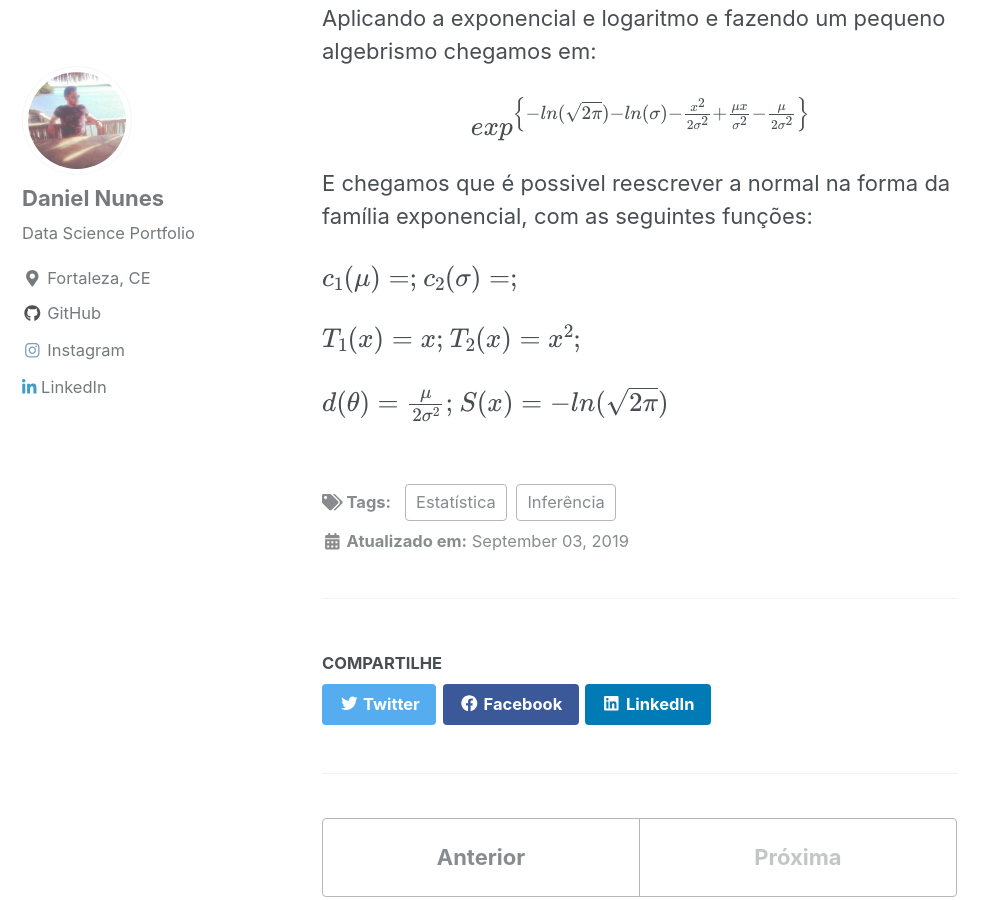
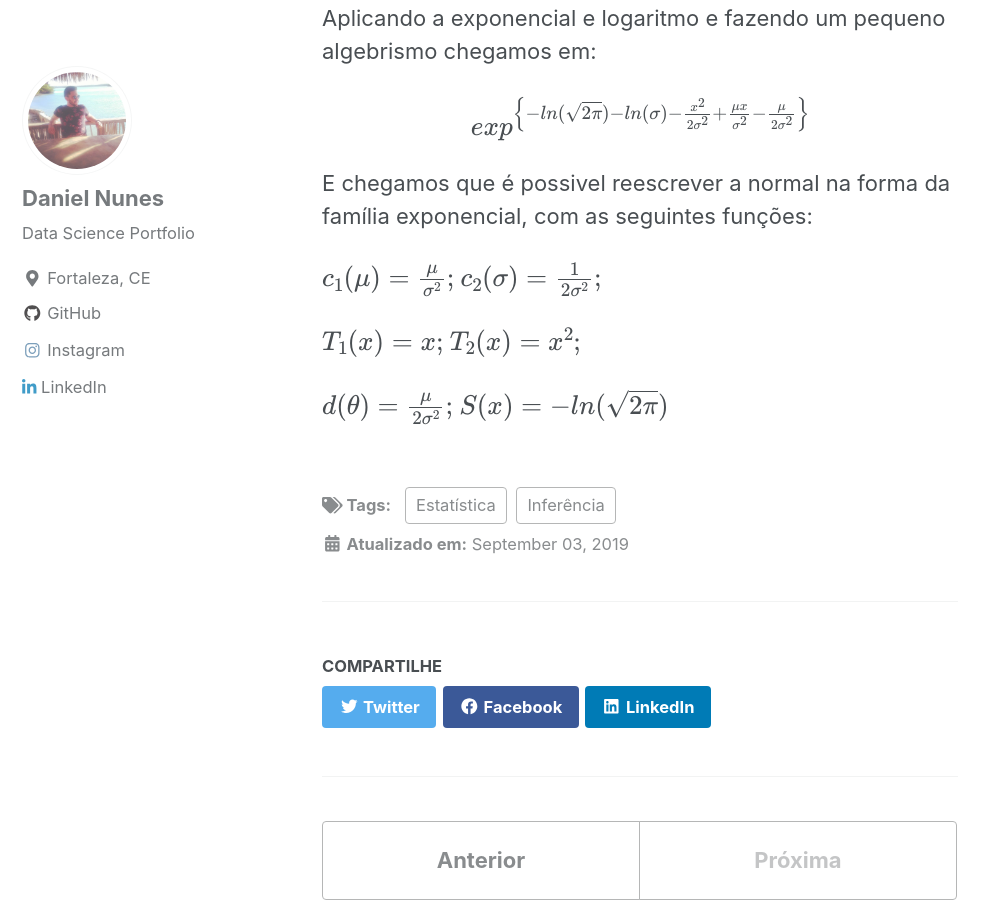
Before and after one commit to danielmnunes/danielmnunes.github.io, a Jekyll site: the page built from _posts/2019-09-03-familia-exponencial.md, in a window 1280 px wide and 900 px high, scrolled down 1847 px. Shown: the whole window, without its empty margins (0-998 px from the left). Built offline with Jekyll 4.4.1, drawn with Linux system fonts in a browser that asks for light colours; cached includes are drawn as plain includes; nearby versions of some CDN libraries; formulas are drawn with MathJax 3.

Commit message:
Update 2019-09-03-familia-exponencial.md

```diff
--- a/_posts/2019-09-03-familia-exponencial.md
+++ b/_posts/2019-09-03-familia-exponencial.md
@@ -45,8 +45,8 @@ $$ exp^{ \left \{  -ln( \sqrt{2 \pi}) - ln( \sigma) - \frac{x^{2}}{2 \sigma^{2}}
 
 E chegamos que é possivel reescrever a normal na forma da família exponencial, com as seguintes funções:
 
-$$ c_{1}(  \mu ) =   ; $$
-$$ c_{2}(  \sigma ) =   ; $$
+$$ c_{1}(  \mu ) =  \frac{ \mu}{ \sigma^{2}} ; $$
+$$ c_{2}(  \sigma ) =  \frac{1}{2 \sigma^{2}} ; $$
 
 
 $$ T_{1}(x) =  x ; $$
```
